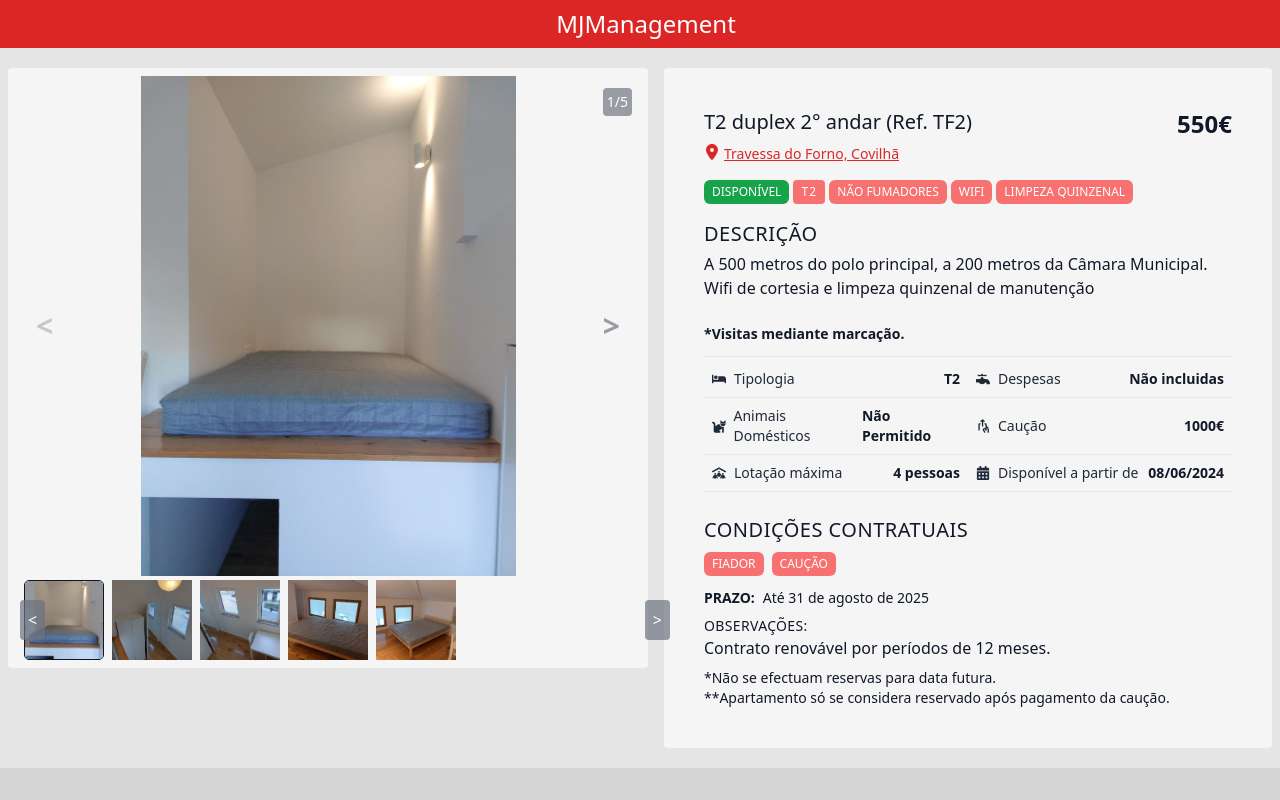
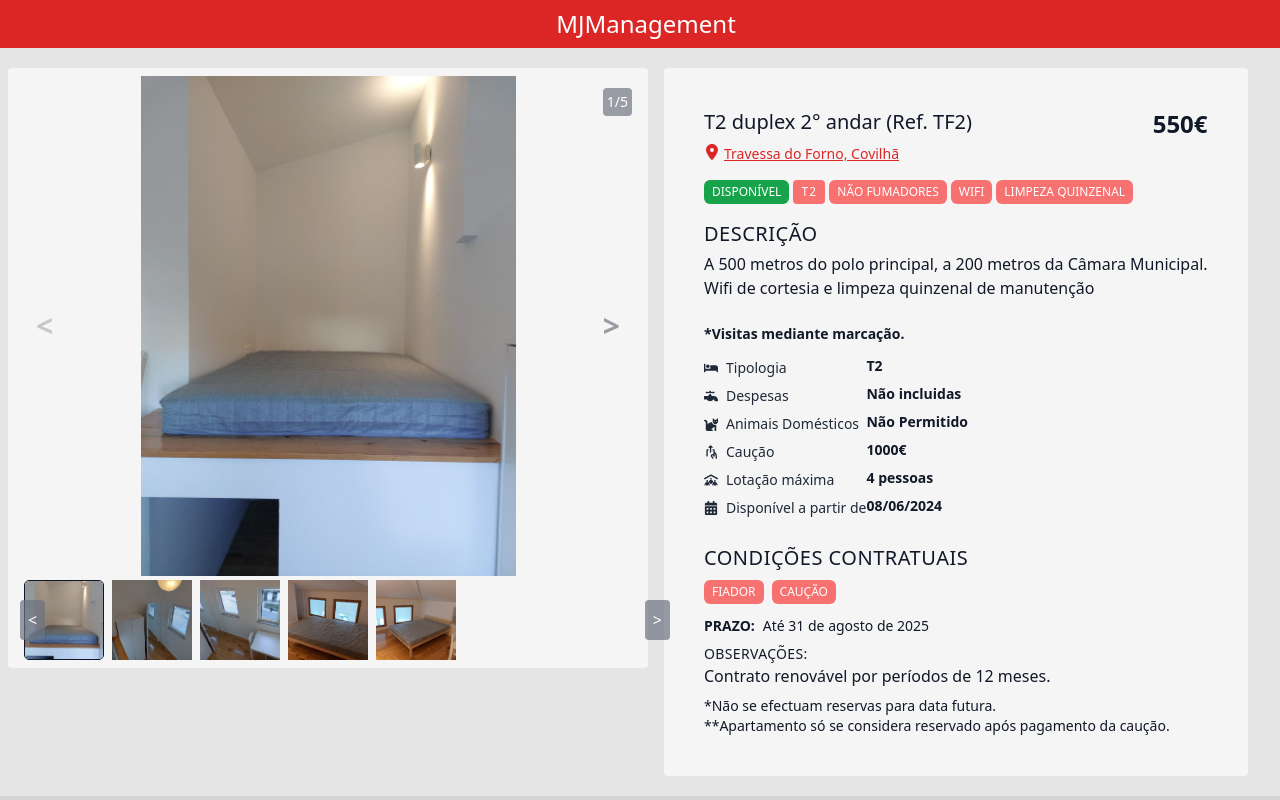
Before and after one commit to larissagoularte/t2forno, a React (Create React App) app: page / in a window 1280 px wide. Built offline with nearby package versions, Linux system fonts and the light colour scheme; the HTML template or start-up script is replaced by a standard one.

Commit message:
refactor

```diff
--- a/src/pages/Anuncio.js
+++ b/src/pages/Anuncio.js
@@ -154,63 +154,50 @@ const Anuncio = () => {
               <p className="text-sm font-semibold">*Visitas mediante marcação.</p>
           </div>
 
-          <hr class="w-full h-[1px] mx-auto border-0 bg-gray-200 mb-1" />
-          <div className="CARACTERISTICAS flex flex-col items-start mb-5">
-            <h3 class="text-gray-900 font-medium text-xl tracking-wide title-font"></h3>
 
-            <div className="TABELA-CARACTERISTICAS flex flex-wrap min-w-96">
-                <div className="md:w-1/2 w-full flex items-center justify-between p-2 border-b">
-                  <div className="font-light text-sm text-gray-800 flex items-center gap-2">
+          <div className="CARACTERISTICAS flex flex-col mb-5">
+              <div className="grid grid-cols-2">
+                <div className="grid grid-cols-1 gap-1">
+                <div className="font-light text-sm text-gray-800 flex items-center gap-2 ">
                     <FaBed />
                     Tipologia
                   </div>
-                  <div className="font-bold text-sm text-gray-900">T2</div>
-                </div>
 
-                <div className="md:w-1/2 w-full flex items-center justify-between p-2 border-b">
-                  <div className="font-light text-sm text-gray-800 flex items-center gap-2">
+                  <div className="font-light text-sm text-gray-800 flex items-center gap-2 ">
                     <FaFaucet />
                     Despesas
                   </div>
-                  <div className="font-bold text-sm text-gray-900">Não incluidas</div>
-                </div>
 
-
-                <div className="md:w-1/2 w-full flex items-center justify-between p-2 border-b">
-                  <div className="font-light text-sm text-gray-800 flex items-center gap-2">
+                  <div className="font-light text-sm text-gray-800 flex items-center gap-2 ">
                     <FaCat />
                     Animais Domésticos
                   </div>
-                  <div className="font-bold text-sm text-gray-900">Não Permitido</div>
-                </div>
 
-                <div className="md:w-1/2 w-full flex items-center justify-between p-2 border-b">
-                  <div className="font-light text-sm text-gray-800 flex items-center gap-2">
+                  <div className="font-light text-sm text-gray-800 flex items-center gap-2 ">
                     <PiHandDepositBold />
                     Caução
                   </div>
-                  <div className="font-bold text-sm text-gray-900">1000€</div>
-                </div>
 
-
-                <div className="md:w-1/2 w-full flex items-center justify-between p-2 border-b ">
-                  <div className="font-light text-sm text-gray-800 flex items-center gap-2">
+                  <div className="font-light text-sm text-gray-800 flex items-center gap-2 ">
                     <FaPeopleRoof />
                     Lotação máxima
                   </div>
-                  <div className="font-bold text-sm text-gray-900">4 pessoas</div>
-                </div>
 
-                <div className="md:w-1/2 w-full flex items-center justify-between p-2 border-b">
-                  <div className="font-light text-sm text-gray-800 flex items-center gap-2">
+                  <div className="font-light text-sm text-gray-800 flex items-center gap-2 ">
                     <FaCalendarAlt />
                     Disponível a partir de
                   </div>
-                  <div className="font-bold text-sm text-gray-900">
-                    08/06/2024
-                  </div>
                 </div>
-            </div>
+                <div className="grid grid-cols-1 gap-1">
+                  <div className="font-bold text-sm text-gray-900 mb-1">T2</div>
+                  <div className="font-bold text-sm text-gray-900 mb-1">Não incluidas</div>
+                  <div className="font-bold text-sm text-gray-900 mb-1">Não Permitido</div>
+                  <div className="font-bold text-sm text-gray-900 mb-1">1000€</div>
+                  <div className="font-bold text-sm text-gray-900 mb-1">4 pessoas</div>
+                  <div className="font-bold text-sm text-gray-900 mb-1">08/06/2024</div>
+                </div>
+              </div>
+
         </div>
 
           <div className="CONDICOES_CONTRATO flex flex-col items-start mt-1 ">
```
